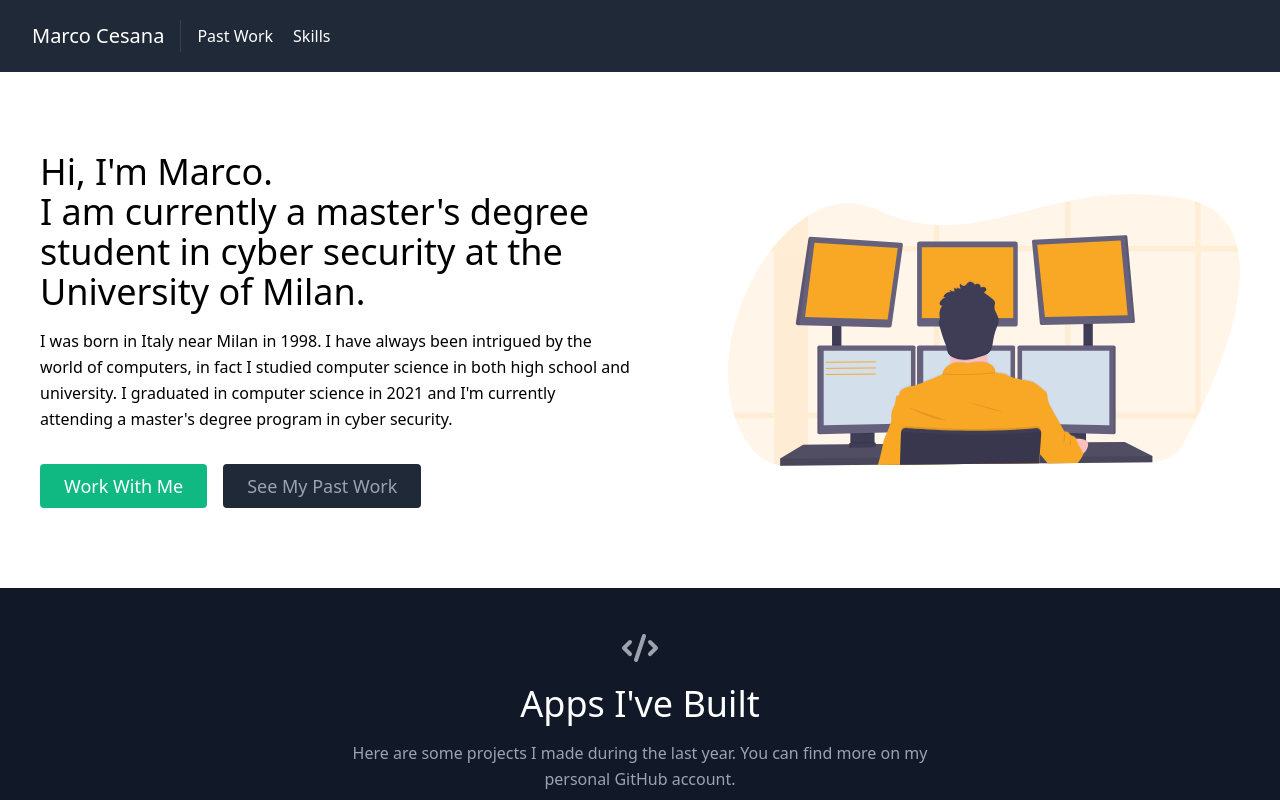
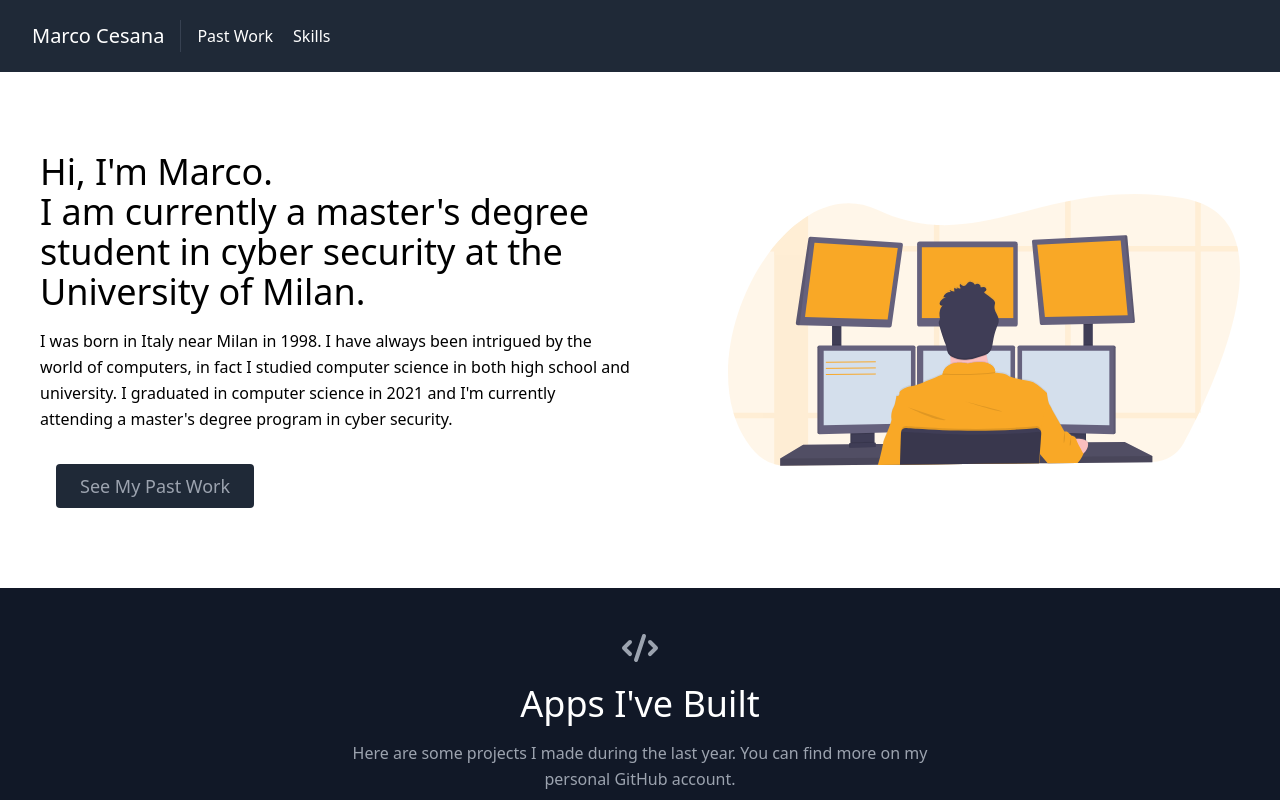
Before and after one commit to baltornat/portfolio, a React (Create React App) app: page / in a window 1280 px wide. Shown: the top 800 px of the page. Built offline with nearby package versions, Linux system fonts and the light colour scheme.

Commit message:
Correction

```diff
--- a/src/components/About.js
+++ b/src/components/About.js
@@ -13,11 +13,6 @@ export default function About() {
             I was born in Italy near Milan in 1998. I have always been intrigued by the world of computers, in fact I studied computer science in both high school and university. I graduated in computer science in 2021 and I'm currently attending a master's degree program in cyber security.
           </p>
           <div className="flex justify-center">
-            <a
-              href="#contact"
-              className="inline-flex text-white bg-green-500 border-0 py-2 px-6 focus:outline-none hover:bg-green-600 rounded text-lg">
-              Work With Me
-            </a>
             <a
               href="#projects"
               className="ml-4 inline-flex text-gray-400 bg-gray-800 border-0 py-2 px-6 focus:outline-none hover:bg-gray-700 hover:text-white rounded text-lg">
```
